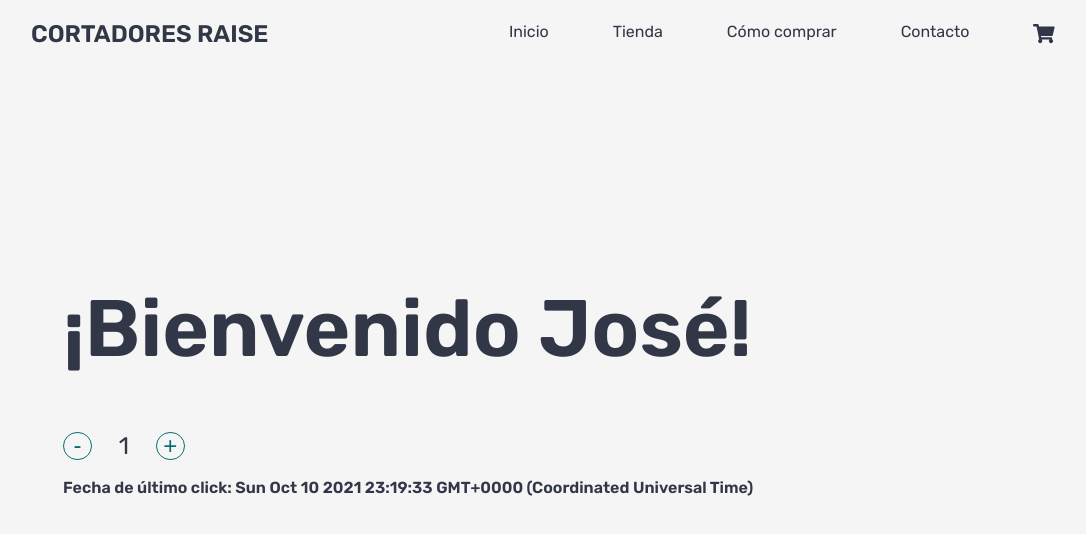
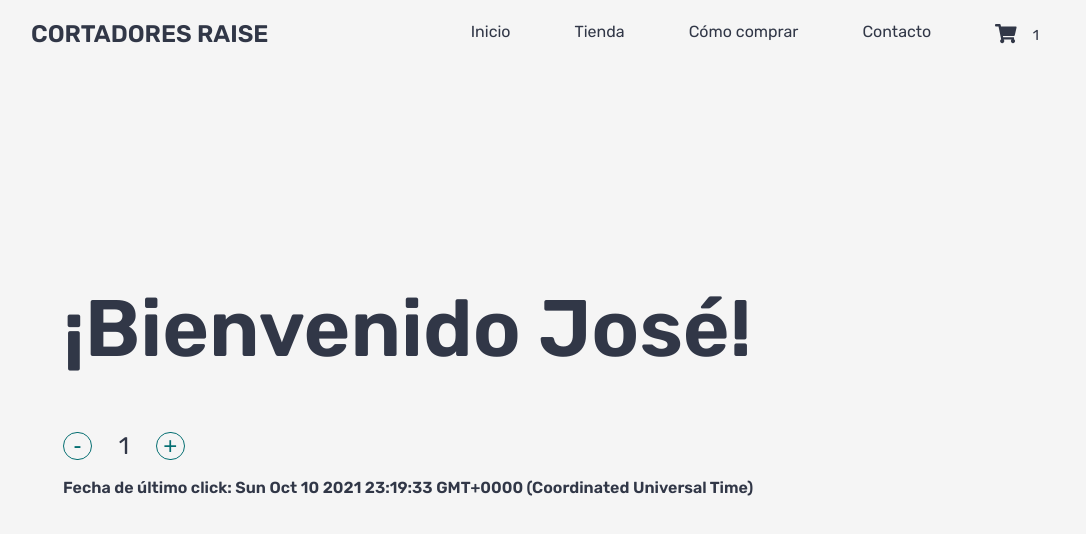
Before and after one commit to MercedesMulet/raise-cart, a React (Create React App) app: page / in a window 1280 px wide. Shown: the top 534 px of the page, without its empty margins (97-1183 px from the left). Built offline with nearby package versions, Linux system fonts and the light colour scheme.

Commit message:
detalle carrito

```diff
--- a/src/components/CartWidget/CartWidget.jsx
+++ b/src/components/CartWidget/CartWidget.jsx
@@ -1,10 +1,11 @@
-import { FontAwesomeIcon } from "@fortawesome/react-fontawesome";
-import { faShoppingCart } from "@fortawesome/free-solid-svg-icons";
+import { FontAwesomeIcon } from '@fortawesome/react-fontawesome';
+import { faShoppingCart } from '@fortawesome/free-solid-svg-icons';
 
 export const CartWidget = () => {
-    return(
-        <div className="cart-nav-icon">
-            <FontAwesomeIcon icon={faShoppingCart}/>
-        </div>
-    );
-}
+  return (
+    <div className="cart-nav-icon">
+      <FontAwesomeIcon icon={faShoppingCart} />
+      <span className="count-cart-widget">1</span>
+    </div>
+  );
+};
--- a/src/components/CartWidget/cartWidget.scss
+++ b/src/components/CartWidget/cartWidget.scss
@@ -2,4 +2,9 @@
     margin-left: 32px;
     cursor: pointer;
     font-size: 1.2rem;
+
+    .count-cart-widget {
+        padding: 1rem;
+        font-size: .9rem;
+    }
 }
```
Also changed, not shown: src/components/ItemListContainer/Item.jsx (added), src/components/ItemListContainer/ItemList.jsx (added).
